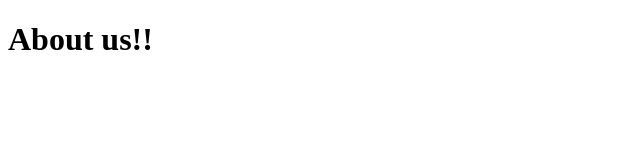
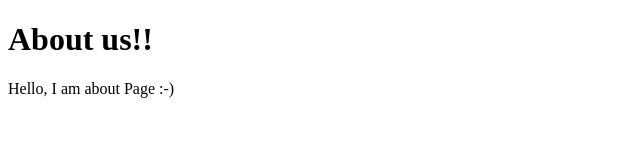
Before and after one commit to jaineeshx/Git_Github, a plain HTML site: page about.html in a window 1280 px wide. Shown: the whole page, without its empty margins (0-640 px from the left). Drawn offline with Linux system fonts and the light colour scheme.

Commit message:
Add para tag

```diff
--- a/about.html
+++ b/about.html
@@ -7,5 +7,6 @@
 </head>
 <body>
     <h1>About us!! </h1>
+    <p>Hello, I am about Page :-) </p>
 </body>
 </html>
```
